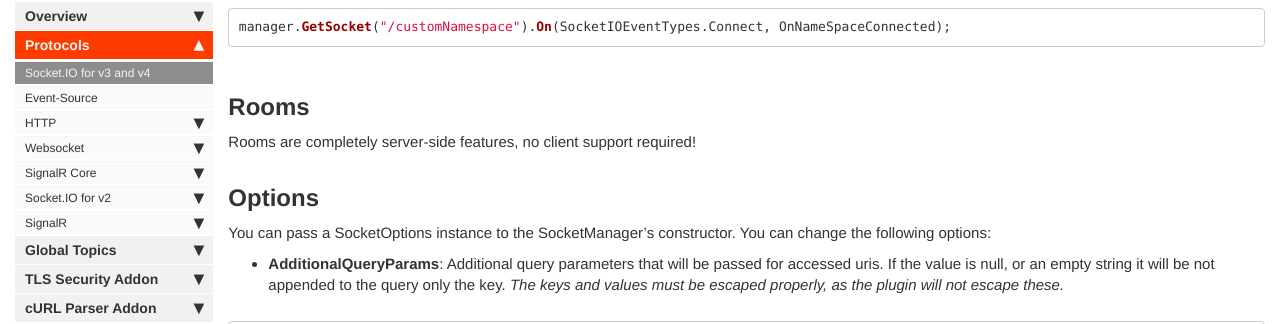
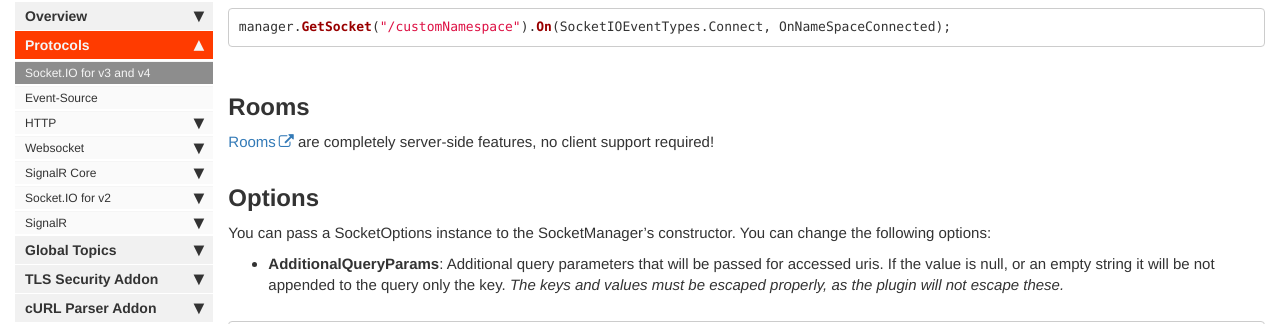
Before and after one commit to Benedicht/BestHTTP-Documentation, a Jekyll site: the page built from pages/best_http2/protocols/socketio/socketio.md, in a window 1280 px wide and 900 px high, scrolled down 6771 px. Shown: the part 127-451 px from the top of the window. Built offline with Jekyll 4.4.1, drawn with Linux system fonts in a browser that asks for light colours; comment, search, counter and statistics services are not loaded; part of the change alters nothing that is shown.

```diff
--- a/pages/best_http2/protocols/socketio/socketio.md
+++ b/pages/best_http2/protocols/socketio/socketio.md
@@ -304,7 +304,7 @@ manager.GetSocket("/customNamespace").On(SocketIOEventTypes.Connect, OnNameSpace
 
 ## Rooms
 
-Rooms are completely server-side features, no client support required!
+[Rooms](https://socket.io/docs/v4/rooms/) are completely server-side features, no client support required!
 
 ## Options
 
```
